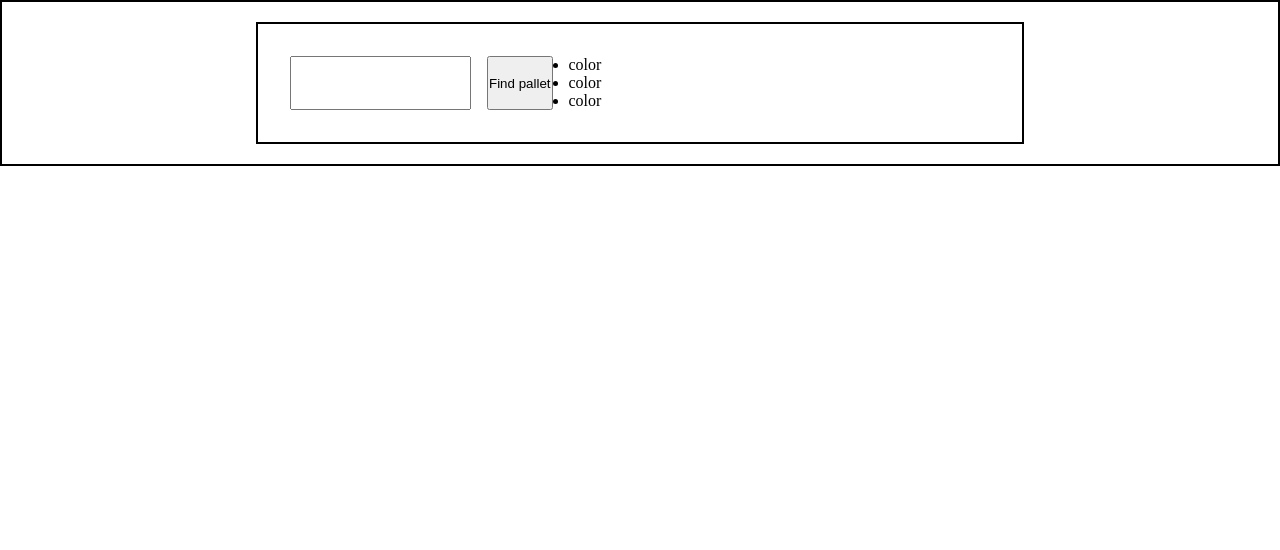
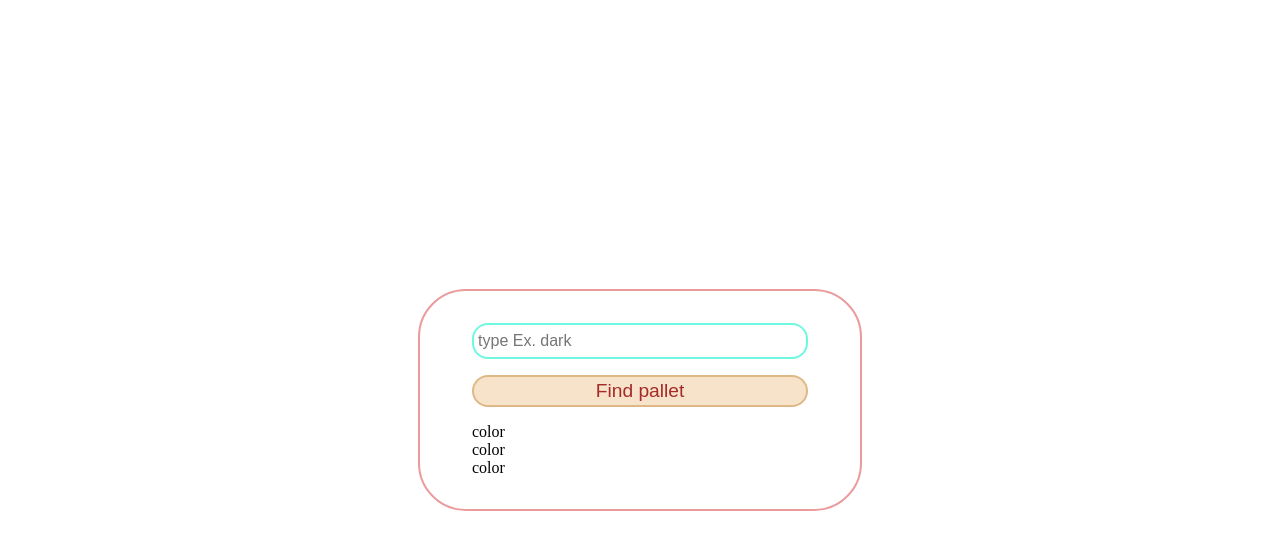
Before and after one commit to nishav07/Battel-of-codes, a plain HTML site: page practice.html in a window 1280 px wide. Drawn offline with Linux system fonts and the light colour scheme; no server answers.

Commit message:
kal krunag find err

```diff
--- a/practice.html
+++ b/practice.html
@@ -8,39 +8,67 @@
         *{
             margin: 0;
             padding: 0;
+            list-style: none;
+            text-decoration: none;
+            box-sizing: border-box;
         }
 
         body{
-            height: 100%;
+            height: 100vh;
+            width: 100vw;
+            display: flex;
+            align-items: center;
+            justify-content: center;
         }
 
         main{
-           height:50%;
+           height:auto;
            margin: 0 auto;
            padding: 0 1.25rem;
-           border: 2px solid black;
-           padding: 1.25rem;
+           border: 2px solid rgb(235, 155, 155);
+           border-radius: 3rem;
         }
 
         .container{
-            max-width: 700px;
-            height: 100%;
-            margin: 0 auto;
-            padding: 0 1.25rem;
+            max-width: 800px;
+            min-width: 400px;
+            height: auto;
             display: flex;
             flex-wrap: wrap;
             gap: 1rem;
-            border: 2px solid black;
             padding: 2rem;
+            flex-direction: column;
         }
+
+        #input{
+            padding: 1.2%;
+            font-size: 1rem;
+            width: 100%;
+            height: 2.3rem;
+            border:2px solid rgb(110, 248, 223);
+            border-radius: 1rem;
+            outline: none;
+        }
+
+
+        #find{
+            font-size: 1.2rem;
+            height: 2rem;
+            background-color: transparent;
+            border: 2px solid burlywood;
+            background-color: rgb(247, 227, 201);
+            color: brown;
+            border-radius: 1rem;
+        }
+
     </style>
 </head>
 <body>
 
     <main>
         <div class="container">
-            <input type="text" class="input">
-            <button>Find pallet</button>
+            <input type="text" id="input" placeholder="type Ex. dark">
+            <button id="find">Find pallet</button>
 
             <ul class="shower">
                 <li>color</li>
@@ -52,6 +80,29 @@
 
     <script>
 
+        let btn = document.getElementById("find").addEventListener("click" , () => {
+            let inval = document.getElementById("input").value;
+            if(inval === ""){
+                return
+            } else {
+                findcolor(inval);
+                inval.innerText = "";
+            }
+        })
+
+
+        async function findcolor(){
+            try{
+                // let url;
+                let res = await fetch(`https://colormagic.app/api/palette/search?q=green`);
+                let data = await res.json();
+                console.log(data);
+            } catch (err){
+                throw err;
+            }
+        }
+
+        findcolor();
     </script>
 </body>
 </html>
```
